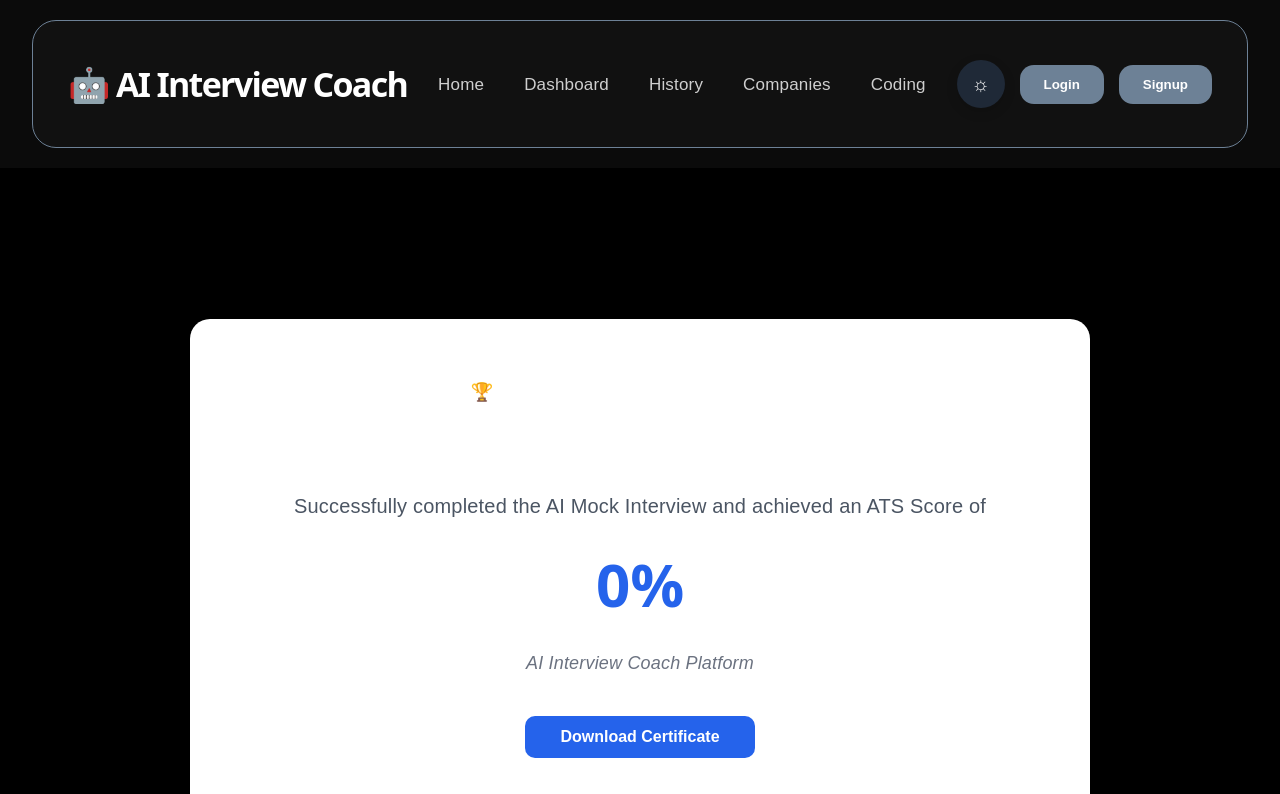
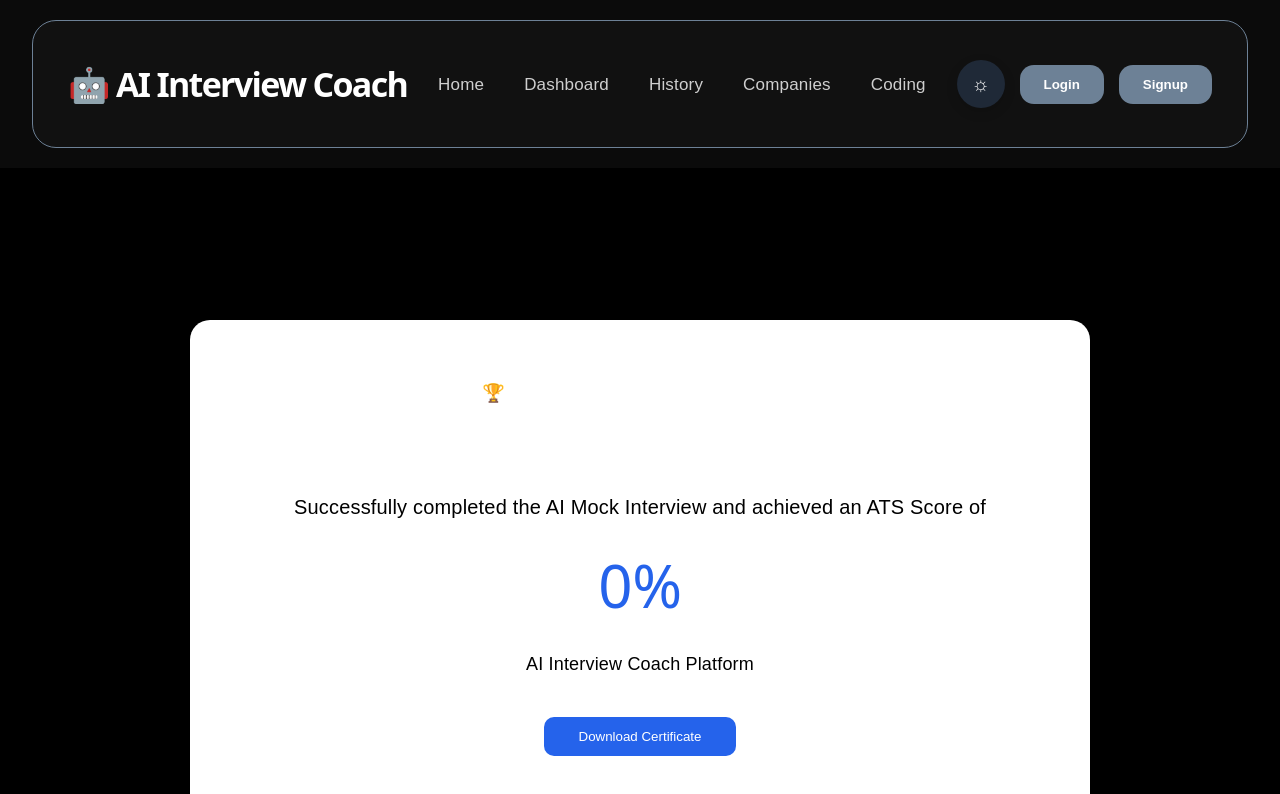
Before and after one commit to Kasurirohith/AI-Interview-Coach-v2, a React app in the folder frontend/: page /certificate in a window 1280 px wide. Shown: the top 794 px of the page. Built offline with nearby package versions, Linux system fonts and the light colour scheme; the HTML template or start-up script is replaced by a standard one.

Commit message:
Refactor Certificate component structure and styles
Refactor Certificate component layout and styles for improved readability and maintainability.

```diff
--- a/frontend/src/pages/Certificate.jsx
+++ b/frontend/src/pages/Certificate.jsx
@@ -1,5 +1,3 @@
-import React from "react";
-
 function Certificate() {
   const username = localStorage.getItem("username") || "Guest";
   const atsScore = localStorage.getItem("atsScore") || 0;
@@ -15,60 +13,7 @@ function Certificate() {
         padding: "30px",
       }}
     >
-      {/* Injecting Print Styles to force single page layout */}
-      <style>
-        {`
-          @media print {
-            /* Remove standard browser headers, footers, and margins */
-            @page {
-              size: auto;
-              margin: 0;
-            }
-
-            /* Reset body styles for clean printing */
-            body {
-              background: #000 !important;
-              -webkit-print-color-adjust: exact !important;
-              print-color-adjust: exact !important;
-              margin: 0;
-              padding: 0;
-            }
-
-            /* Ensure wrapper takes exactly full viewport and avoids page break */
-            .cert-wrapper {
-              height: 100vh !important;
-              min-height: 100vh !important;
-              padding: 0 !important;
-              box-sizing: border-box !important;
-              page-break-inside: avoid !important;
-            }
-
-            /* Keep the card dimensions intact but remove heavy shadow filters */
-            .cert-card {
-              box-shadow: none !important;
-              border: 1px solid #ddd !important;
-              page-break-inside: avoid !important;
-            }
-
-            /* Hide action buttons during print */
-            .print-btn {
-              display: none !important;
-            }
-          }
-        `}
-      </style>
-
       <div
-        className="cert-wrapper"
-        style={{
-          width: "100%",
-          display: "flex",
-          justifyContent: "center",
-          alignItems: "center",
-        }}
-      >
-        <div
-          className="cert-card"
         style={{
           width: "900px",
           background: "#fff",
@@ -79,15 +24,15 @@ function Certificate() {
           boxShadow: "0 20px 40px rgba(0,0,0,.5)",
         }}
       >
-          <h4 style={{ margin: 0, letterSpacing: "1px" }}>
-            🏆 CERTIFICATE OF ACHIEVEMENT
-          </h4>
+        <h4>🏆 CERTIFICATE OF ACHIEVEMENT</h4>
 
-          <h1 style={{ marginTop: 30, fontSize: "40px" }}>{username}</h1>
+        <h1 style={{ marginTop: 30 }}>
+          {username}
+        </h1>
 
-          <p style={{ marginTop: 25, fontSize: "20px", color: "#4b5563" }}>
-            Successfully completed the AI Mock Interview and achieved an ATS
-            Score of
+        <p style={{ marginTop: 25, fontSize: 20 }}>
+          Successfully completed the AI Mock Interview
+          and achieved an ATS Score of
         </p>
 
         <h2
@@ -95,18 +40,16 @@ function Certificate() {
             color: "#2563eb",
             fontSize: "60px",
             margin: "30px 0",
-              fontWeight: "bold",
           }}
         >
           {atsScore}%
         </h2>
 
-          <p style={{ margin: 0, fontStyle: "italic", color: "#6b7280" }}>
+        <p>
           AI Interview Coach Platform
         </p>
 
         <button
-            className="print-btn"
           style={{
             marginTop: 40,
             padding: "12px 35px",
@@ -115,8 +58,6 @@ function Certificate() {
             background: "#2563eb",
             color: "#fff",
             cursor: "pointer",
-              fontSize: "16px",
-              fontWeight: "600",
           }}
           onClick={() => window.print()}
         >
@@ -124,7 +65,6 @@ function Certificate() {
         </button>
       </div>
     </div>
-    </div>
   );
 }
 
```
Lines whose indentation alone changed are shown as unchanged.
